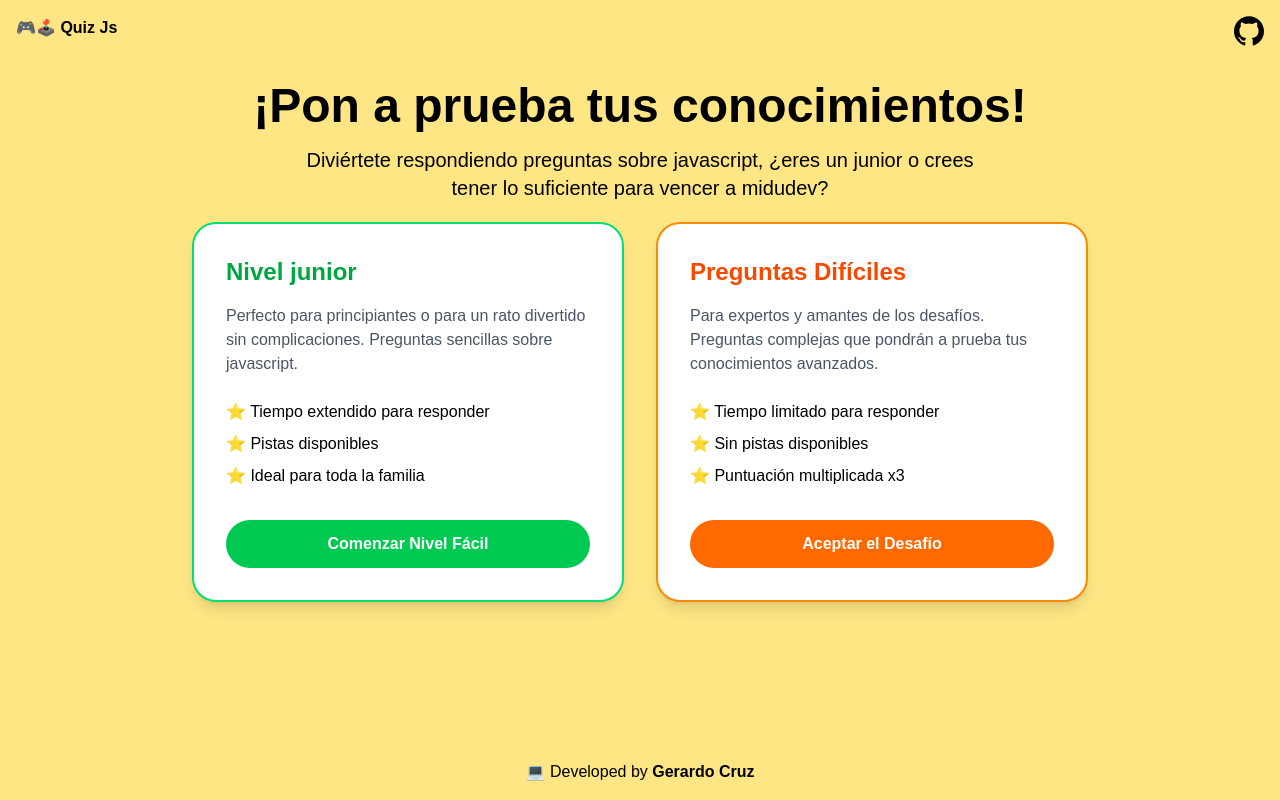
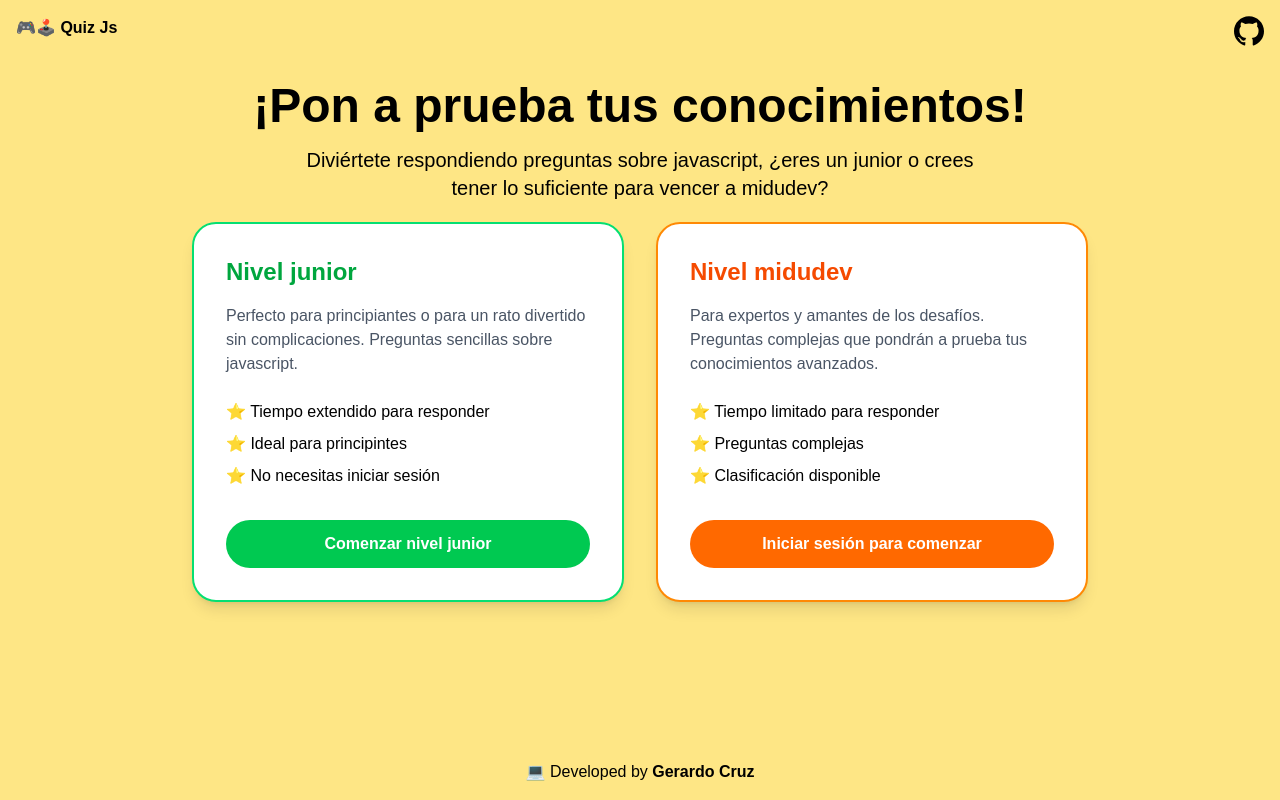
Before and after one commit to gerardocrr/quiz-js, a Next.js app: page / in a window 1280 px wide. Built offline with nearby package versions, Linux system fonts and the light colour scheme.

Commit message:
update CardJunior and CardMidu components with revised content and improved clarity

```diff
--- a/components/card-junior.tsx
+++ b/components/card-junior.tsx
@@ -13,17 +13,17 @@ export default function CardJunior() {
           <span>⭐ Tiempo extendido para responder</span>
         </li>
         <li className="flex items-center gap-2">
-          <span>⭐ Pistas disponibles</span>
+          <span>⭐ Ideal para principintes</span>
         </li>
         <li className="flex items-center gap-2">
-          <span>⭐ Ideal para toda la familia</span>
+          <span>⭐ No necesitas iniciar sesión</span>
         </li>
       </ul>
       <Link
         href="/junior"
         className="block w-full py-3 text-center rounded-full bg-green-500 text-white font-bold hover:bg-green-400 transition-colors"
       >
-        Comenzar Nivel Fácil
+        Comenzar nivel junior
       </Link>
     </div>
   );
--- a/components/card-midu.tsx
+++ b/components/card-midu.tsx
@@ -3,9 +3,7 @@ import Link from "next/link";
 export default function CardMidu() {
   return (
     <div className="bg-white rounded-3xl p-8 shadow-lg hover:shadow-xl transition-all hover:-translate-y-2 border-2 border-orange-400">
-      <h3 className="text-2xl font-bold text-orange-600 mb-4">
-        Preguntas Difíciles
-      </h3>
+      <h3 className="text-2xl font-bold text-orange-600 mb-4">Nivel midudev</h3>
       <p className="text-gray-600 mb-6">
         Para expertos y amantes de los desafíos. Preguntas complejas que pondrán
         a prueba tus conocimientos avanzados.
@@ -15,17 +13,17 @@ export default function CardMidu() {
           <span>⭐ Tiempo limitado para responder</span>
         </li>
         <li className="flex items-center gap-2">
-          <span>⭐ Sin pistas disponibles</span>
+          <span>⭐ Preguntas complejas</span>
         </li>
         <li className="flex items-center gap-2">
-          <span>⭐ Puntuación multiplicada x3</span>
+          <span>⭐ Clasificación disponible</span>
         </li>
       </ul>
       <Link
         href="/midu"
         className="block w-full py-3 text-center rounded-full bg-orange-500 text-white font-bold hover:bg-orange-400 transition-colors"
       >
-        Aceptar el Desafío
+        Iniciar sesión para comenzar
       </Link>
     </div>
   );
```
